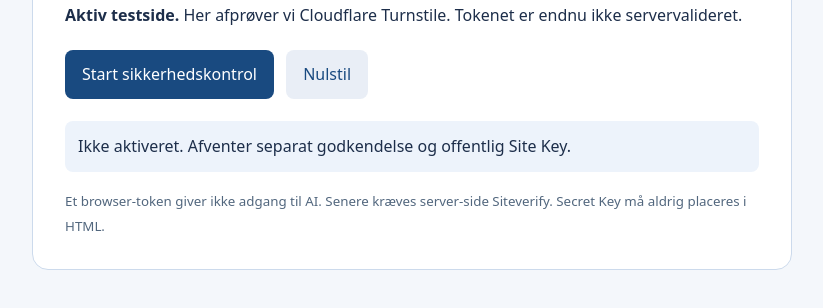
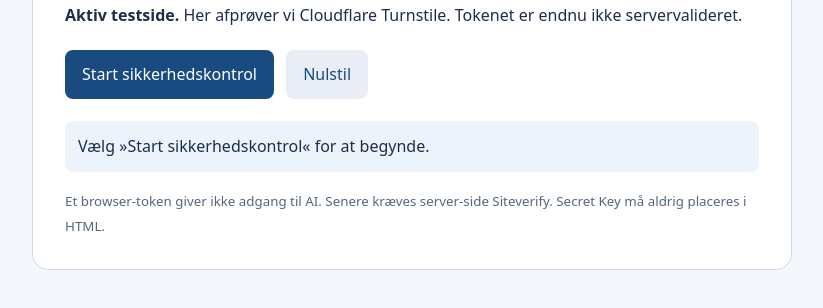
Before and after one commit to imadalimohammed/hylderuten-ai-staging, a plain HTML site: page turnstile-check/index.html in a window 1280 px wide. Shown: the part 186-494 px from the top of the page, without its empty margins (228-1051 px from the left). Drawn offline with Linux system fonts and the light colour scheme.

Commit message:
docs(staging): replace stale Turnstile startup status text only

```diff
--- a/turnstile-check/index.html
+++ b/turnstile-check/index.html
@@ -19,7 +19,7 @@ button:disabled{opacity:.5}.secondary{background:#e9eef6;color:#194a80}
 <div id="check-widget" aria-label="Plads til en fremtidig Turnstile-widget"></div>
 <button id="start-check" type="button">Start sikkerhedskontrol</button>
 <button id="reset-check" type="button" class="secondary">Nulstil</button>
-<p id="check-status" role="status" aria-live="polite">Ikke aktiveret. Afventer separat godkendelse og offentlig Site Key.</p>
+<p id="check-status" role="status" aria-live="polite">Vælg »Start sikkerhedskontrol« for at begynde.</p>
 <small>Et browser-token giver ikke adgang til AI. Senere kræves server-side Siteverify. Secret Key må aldrig placeres i HTML.</small>
 </main>
 
```
